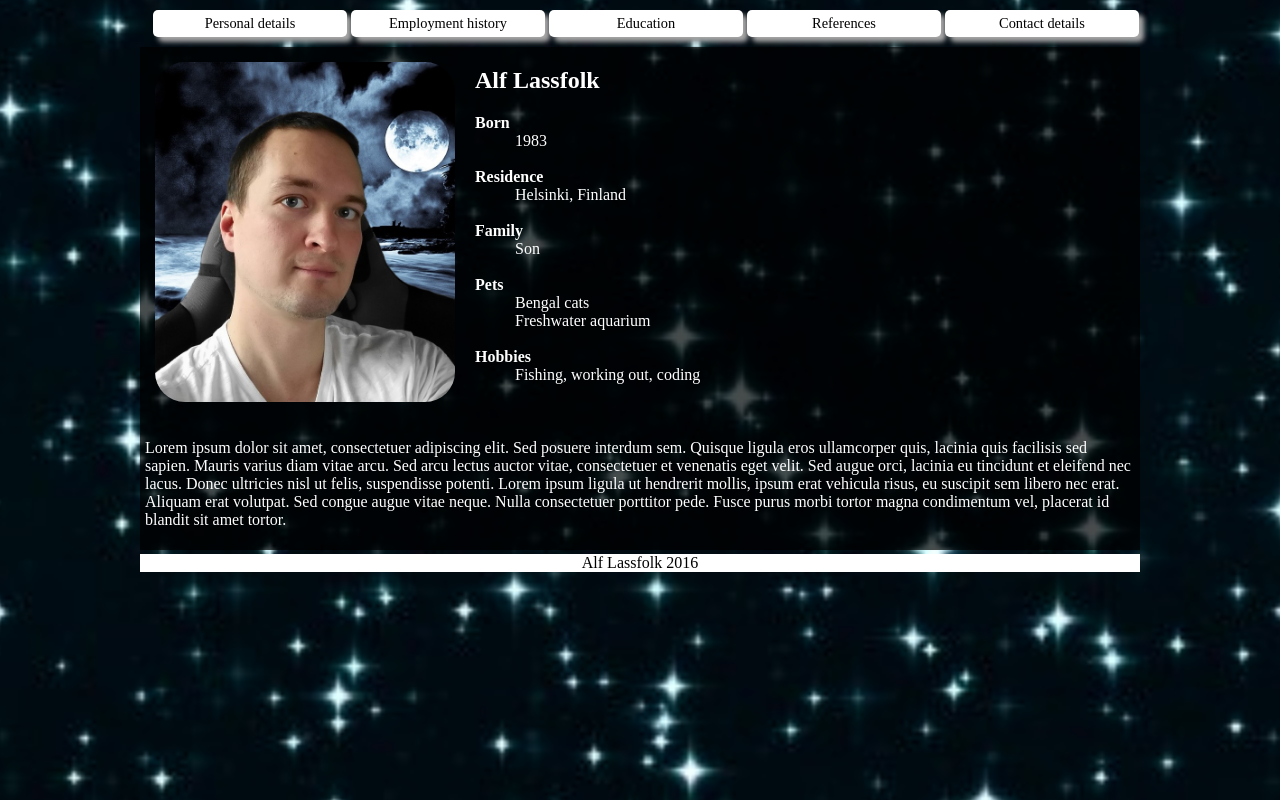
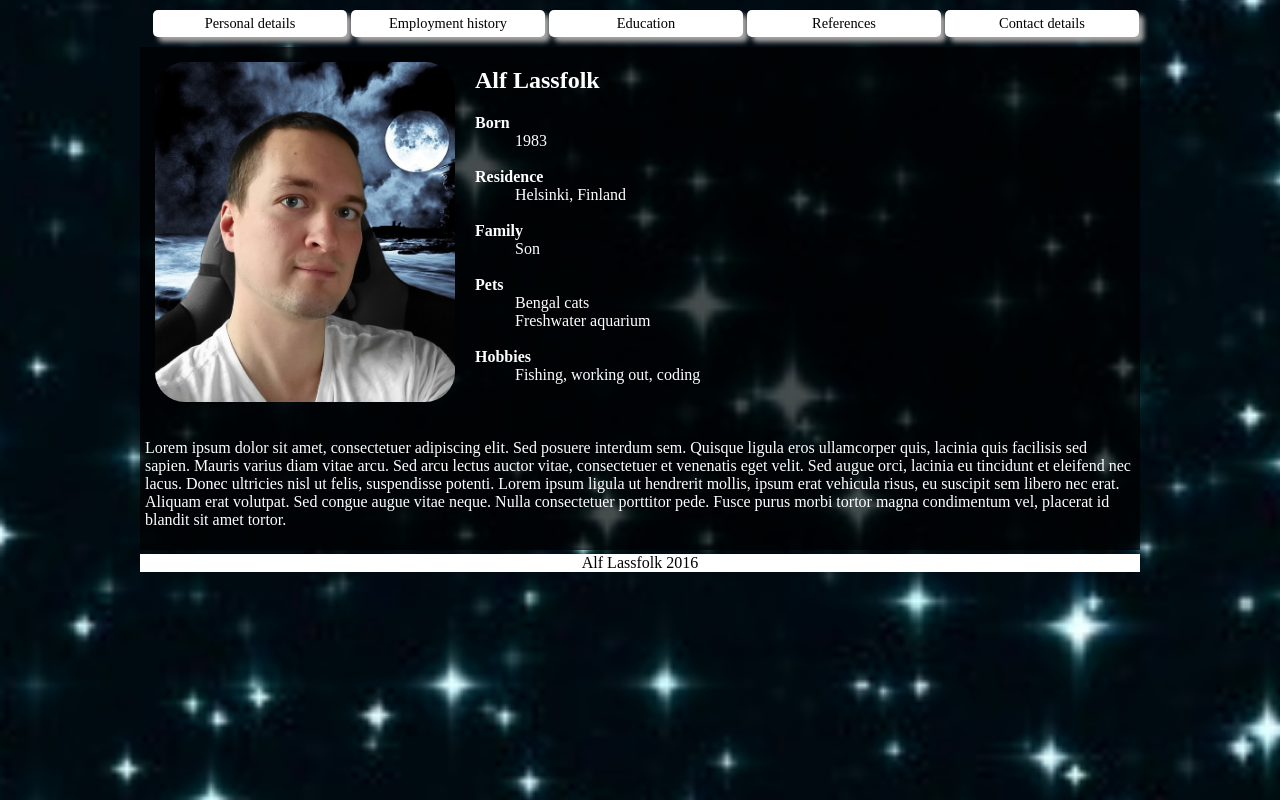
Before and after one commit to lassfolk/lassfolk.github.io, a plain HTML site: page index.html in a window 1280 px wide. Drawn offline with nearby package versions, Linux system fonts and the light colour scheme.

Commit message:
Update media.css

```diff
--- a/css/media.css
+++ b/css/media.css
@@ -6,8 +6,8 @@
         position: fixed;
         top: 50%;
         left: 50%;
-        width: 100em;
-        height: 100em;
+        width: 150em;
+        height: 150em;
         z-index: -99;
         transform: translate(-50%,-50%);
         background: url("/img/background.jpg") no-repeat;
```
